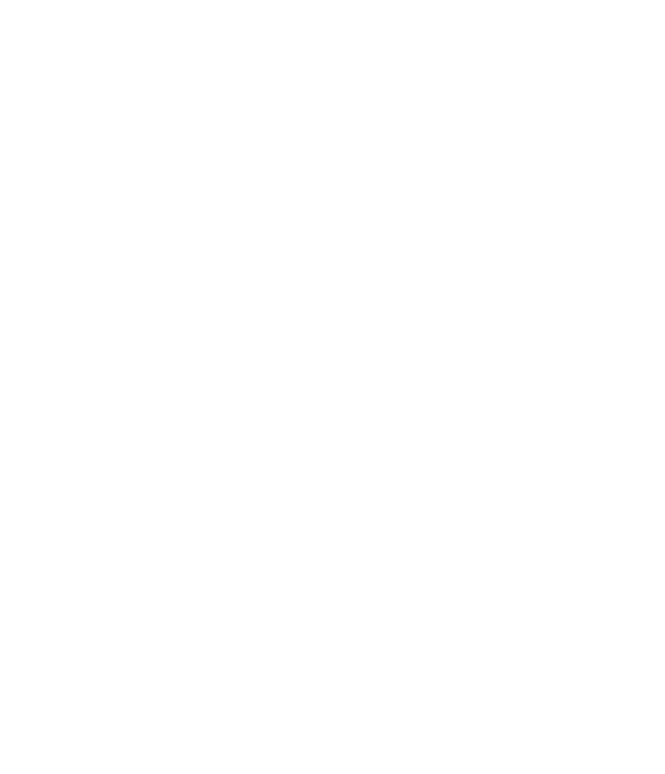
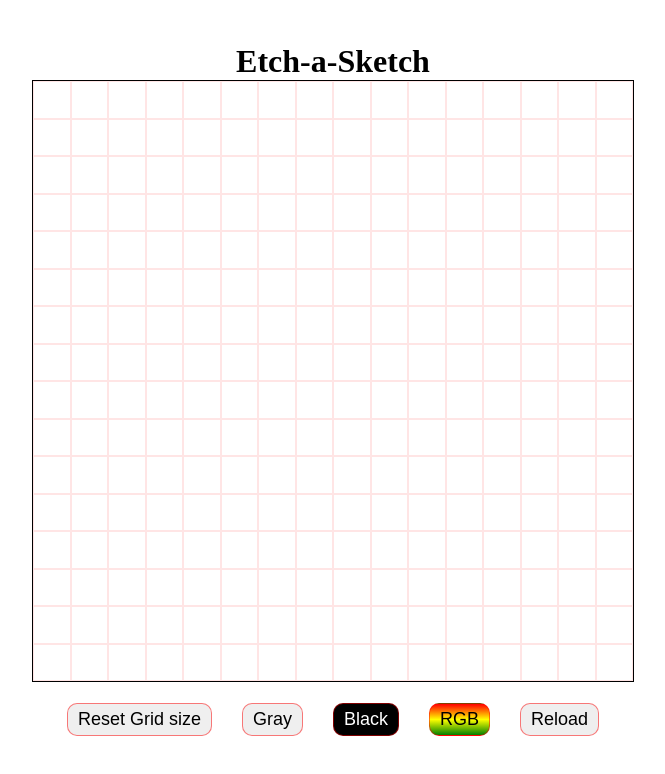
Before and after one commit to KapilmeetSingh-062/etch-a-sketch, a plain HTML site: page index.html in a window 1280 px wide. Shown: the whole page, without its empty margins (307-972 px from the left). Drawn offline with Linux system fonts and the light colour scheme.

Commit message:
Completed Etch-a-sketch Game

```diff
--- a/index.html
+++ b/index.html
@@ -8,9 +8,15 @@
     <link rel="stylesheet" href="style.css">
 </head>
 <body>
-    <div class="container">
+    <!-- <div class="container">
+    </div> -->
 
+    <div class="section">
+        <h1>Etch-a-Sketch</h1>
+        <div class="container"></div>
+        <div class="buttons"></div>
     </div>
+
     <script src="script.js"></script>
 </body>
 </html>
--- a/script.js
+++ b/script.js
@@ -0,0 +1,108 @@
+const container = document.querySelector('.container');
+const buttonsContainer = document.querySelector('.buttons');
+const btnBlack = document.createElement('button');
+const btnGray = document.createElement('button');
+const btnRgb = document.createElement('button');
+const btnSize = document.createElement('button');
+const btnReload = document.createElement('button');
+
+function createDivs(cols, rows) {
+    for (let i = 0; i < (cols * rows); i++) {
+        const div = document.createElement('div');
+        container.style.gridTemplateColumns = `repeat(${cols},1fr)`;
+        container.style.gridTemplateRows = `repeat(${rows},1fr)`;
+        container.appendChild(div).classList.add('box');
+    }
+}
+createDivs(16, 16);
+
+
+function resize() {
+    btnSize.innerText = 'Reset Grid size';
+    btnSize.addEventListener('click', () => {
+        let input = window.prompt('Enter the size of the grid');
+        while (input < 2 || input > 100) {
+            input = window.prompt('ERROR! Grid Size should be between 2 and 100');
+            resize();
+        }
+        if (input == null) {
+            reset();
+            createDivs(16, 16);
+            grayColor();
+            blackColor();
+            rgbColor();
+            reload();
+        }
+        else {
+            reset();
+            createDivs(input, input);
+            grayColor();
+            blackColor();
+            rgbColor();
+            reload();
+        }
+    });
+    buttonsContainer.appendChild(btnSize).classList.add('btn');
+}
+resize();
+
+function grayColor() {
+    const boxes = container.querySelectorAll('.box');
+    btnGray.innerText = 'Gray';
+    btnGray.addEventListener('click', () => {
+        boxes.forEach(box => box.addEventListener('mouseover', () => {
+            let rNum = Math.floor(Math.random() * 255);
+            let grayScale = `rgb(${rNum},${rNum},${rNum})`;
+            box.style.background = grayScale;
+        }));
+    })
+    buttonsContainer.appendChild(btnGray).classList.add('btn');
+}
+grayColor();
+
+
+function blackColor() {
+    const boxes = container.querySelectorAll('.box');
+    btnBlack.innerText = 'Black';
+    btnBlack.addEventListener('click', () => {
+        boxes.forEach(box => box.addEventListener('mouseover', () => {
+            box.style.background = 'black';
+        }));
+    })
+    buttonsContainer.appendChild(btnBlack).classList.add('btn', 'black');
+}
+blackColor();
+
+
+function rgbColor() {
+    const boxes = container.querySelectorAll('.box');
+    btnRgb.innerText = 'RGB';
+    btnRgb.addEventListener('click', () => {
+        boxes.forEach(box => box.addEventListener('mouseover', () => {
+            let R = Math.floor(Math.random() * 255);
+            let G = Math.floor(Math.random() * 255);
+            let B = Math.floor(Math.random() * 255);
+            let rgb = `rgb(${R}, ${G}, ${B})`;
+            box.style.background = rgb;
+        }));
+    })
+    buttonsContainer.appendChild(btnRgb).classList.add('btn', 'rgb');
+}
+rgbColor();
+
+
+function reset() {
+    const boxes = container.querySelectorAll('.box');
+    boxes.forEach(box => box.remove());
+}
+
+
+function reload() {
+    const boxes = container.querySelectorAll('.box');
+    btnReload.innerText = 'Reload';
+    btnReload.addEventListener('click', () => {
+        boxes.forEach(box => box.style.background = 'white');
+    })
+    buttonsContainer.appendChild(btnReload).classList.add('btn');
+}
+reload();
--- a/style.css
+++ b/style.css
@@ -0,0 +1,45 @@
+* {
+    margin: 0;
+    padding: 0;
+}
+
+.section {
+    display: flex;
+    justify-content: center;
+    align-items: center;
+    flex-direction: column;
+    width: 100%;
+    height: 100vh;
+}
+
+h1 {
+}
+
+.container {
+    height: 600px;
+    width: 600px;
+    display: grid;
+    z-index: 999;
+    border: 1px solid black;
+}
+
+.btn {
+font-size: 18px;
+    margin: 21px 15px;
+    padding: 5px 10px;
+    border-radius: 10px;
+    border: 1px solid rgba(255, 0, 0, .5);
+}
+
+.box {
+    border: 1px solid rgba(255, 0, 0, .1);
+}
+
+.rgb {
+    background-image: linear-gradient(red, yellow, green);
+}
+
+.black{
+    background-color: black;
+    color: white;
+}
```
